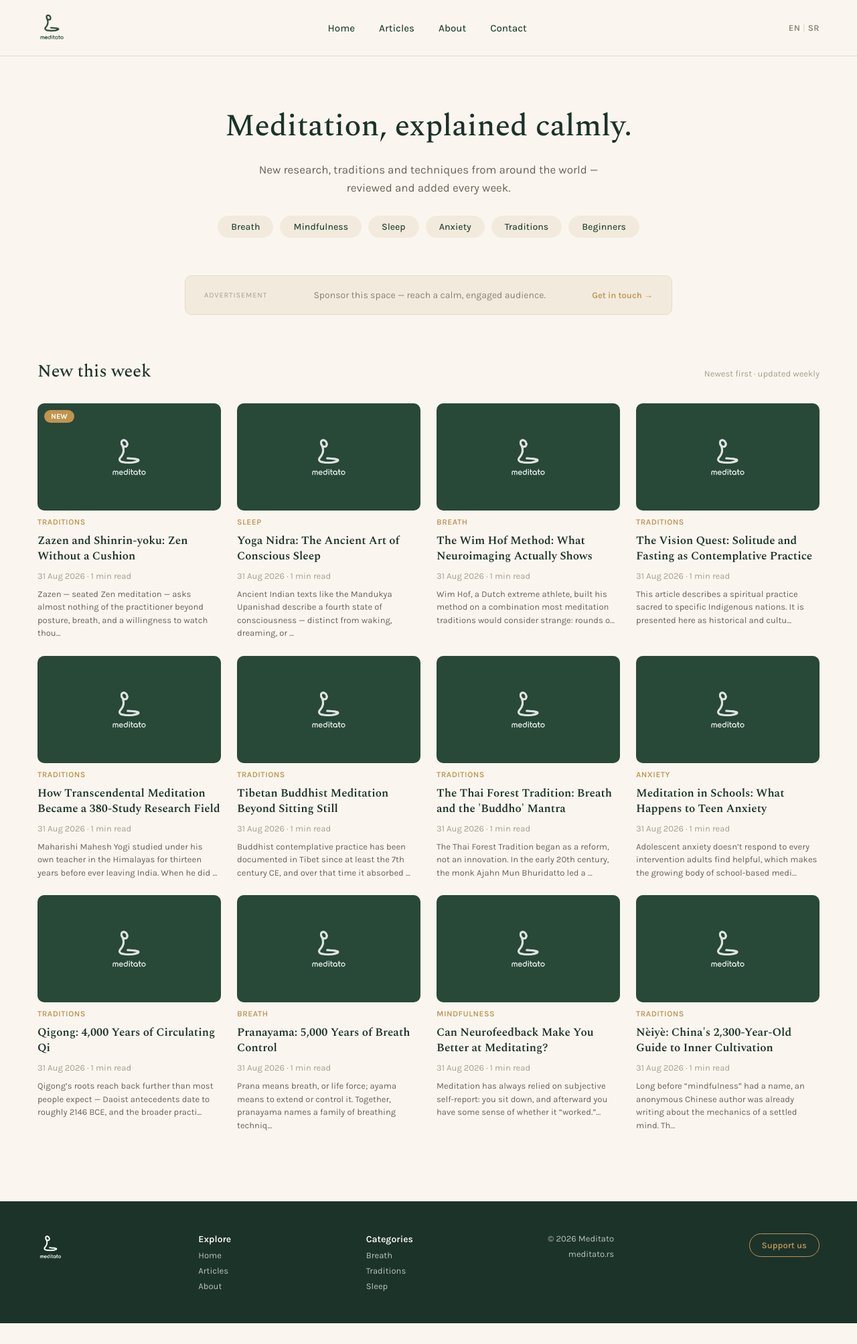
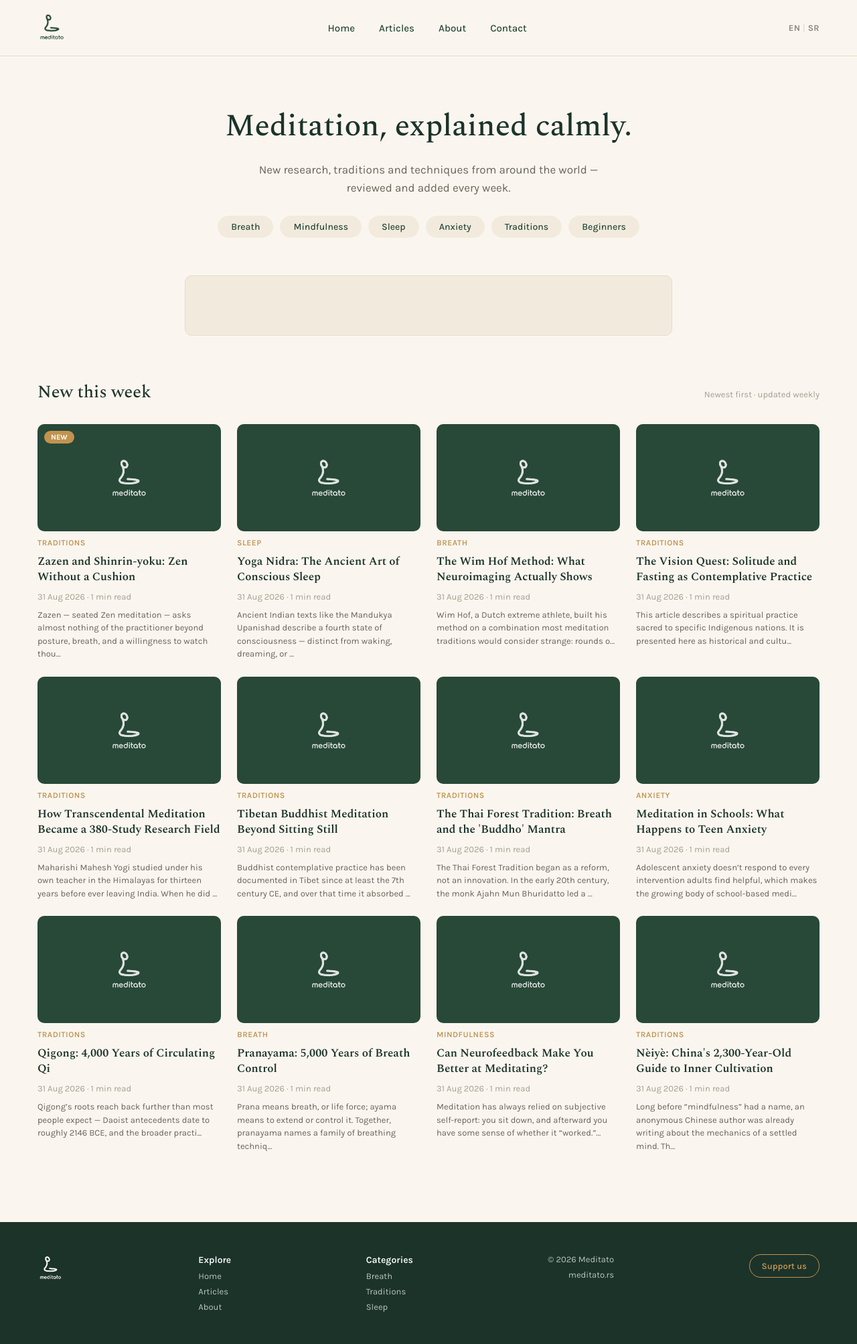
Before and after one commit to prisutan/meditato, a Jekyll site: the page built from index.html, in a window 1280 px wide. Shown: the whole page at 67% size. Built offline with Jekyll 4.4.1, drawn with Linux system fonts in a browser that asks for light colours; before the commit the page ends 1975 px from its top, so only the background shows below that.

Commit message:
Remove ad banner copy, keep reserved empty slots
Co-Authored-By: Claude Sonnet 5 <noreply@anthropic.com>

```diff
--- a/_layouts/article.html
+++ b/_layouts/article.html
@@ -22,11 +22,7 @@ layout: default
       {{ content }}
     </div>
 
-    <div class="inline-banner">
-      <div class="ad-label">Advertisement</div>
-      <div class="ad-copy">Sponsor this space — reach a calm, engaged audience.</div>
-      <div class="ad-cta">Get in touch &rarr;</div>
-    </div>
+    <div class="inline-banner"></div>
 
     {% if page.sources %}
     <div class="sources-block">
--- a/assets/css/style.css
+++ b/assets/css/style.css
@@ -83,6 +83,7 @@ img { max-width: 100%; }
 .ad-banner {
   width: 728px;
   max-width: 100%;
+  min-height: 90px;
   padding: 20px 28px;
   background: var(--card);
   border: 1px solid var(--border);
@@ -171,6 +172,7 @@ img { max-width: 100%; }
 .inline-banner {
   margin: 44px 0;
   padding: 20px 26px;
+  min-height: 80px;
   background: var(--card);
   border: 1px solid var(--border);
   border-radius: 10px;
--- a/index.html
+++ b/index.html
@@ -15,11 +15,7 @@ title: Meditation, explained calmly.
 </div>
 
 <div class="ad-banner-wrap">
-  <div class="ad-banner">
-    <div class="ad-label">Advertisement</div>
-    <div class="ad-copy">Sponsor this space — reach a calm, engaged audience.</div>
-    <div class="ad-cta">Get in touch &rarr;</div>
-  </div>
+  <div class="ad-banner"></div>
 </div>
 
 <div class="section-head">
```
Also changed, not shown: 1 other file.
